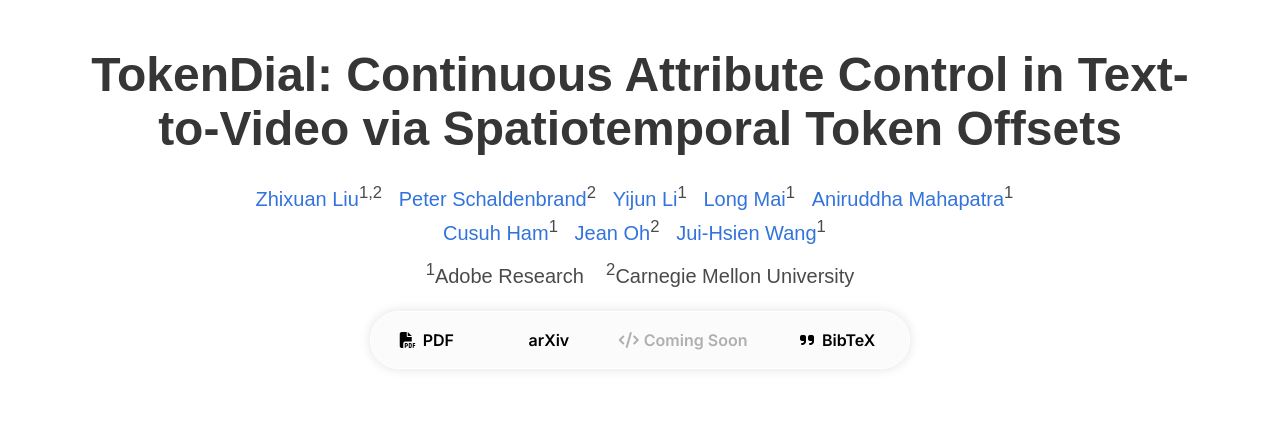
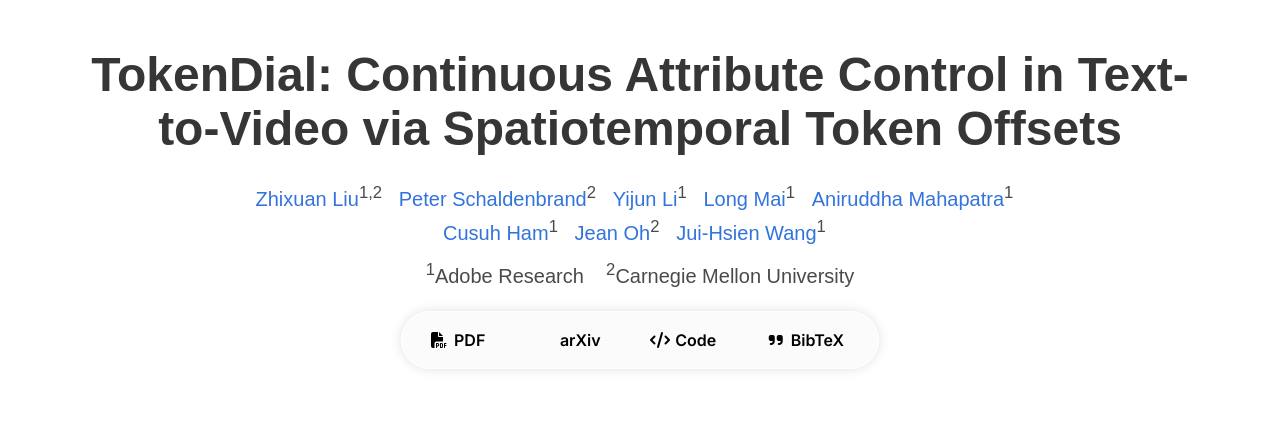
Before and after one commit to tokendial/tokendial.github.io, a plain HTML site: page index.html in a window 1280 px wide. Shown: the top 439 px of the page. Drawn offline with nearby package versions, Linux system fonts and the light colour scheme; some icons are missing; a web font is replaced by a local one.

Commit message:
update html

```diff
--- a/index.html
+++ b/index.html
@@ -79,9 +79,9 @@
             <span class="icon"><i class="ai ai-arxiv"></i></span>&nbsp&nbsp
             arXiv
           </span></a>
-          <span class="button is-normal disabled" aria-disabled="true">
+          <a target="_blank" rel="noopener noreferrer" href="https://github.com/ariannaliu/TokenDial"><span class="button is-normal">
             <span class="icon"><i class="fas fa-code"></i></span>&nbsp&nbsp
-            Coming Soon
+            Code
           </span>
           <a href="#bibtex"><span class="button is-normal">
             <span class="icon"><i class="fas fa-quote-right"></i></span>&nbsp&nbsp
@@ -334,7 +334,7 @@
       <div class="row bg-dark">
         <div class="has-text-justified description ack">
           We are grateful for the valuable feedback and insightful discussions provided by
-          Xuanlei Zhao, Sheng Li.
+          Xuanlei Zhao, Sheng Li. This work was supported in part by NSF IIS-2112633.
           <br><br>
         </div>
       </div>
```
